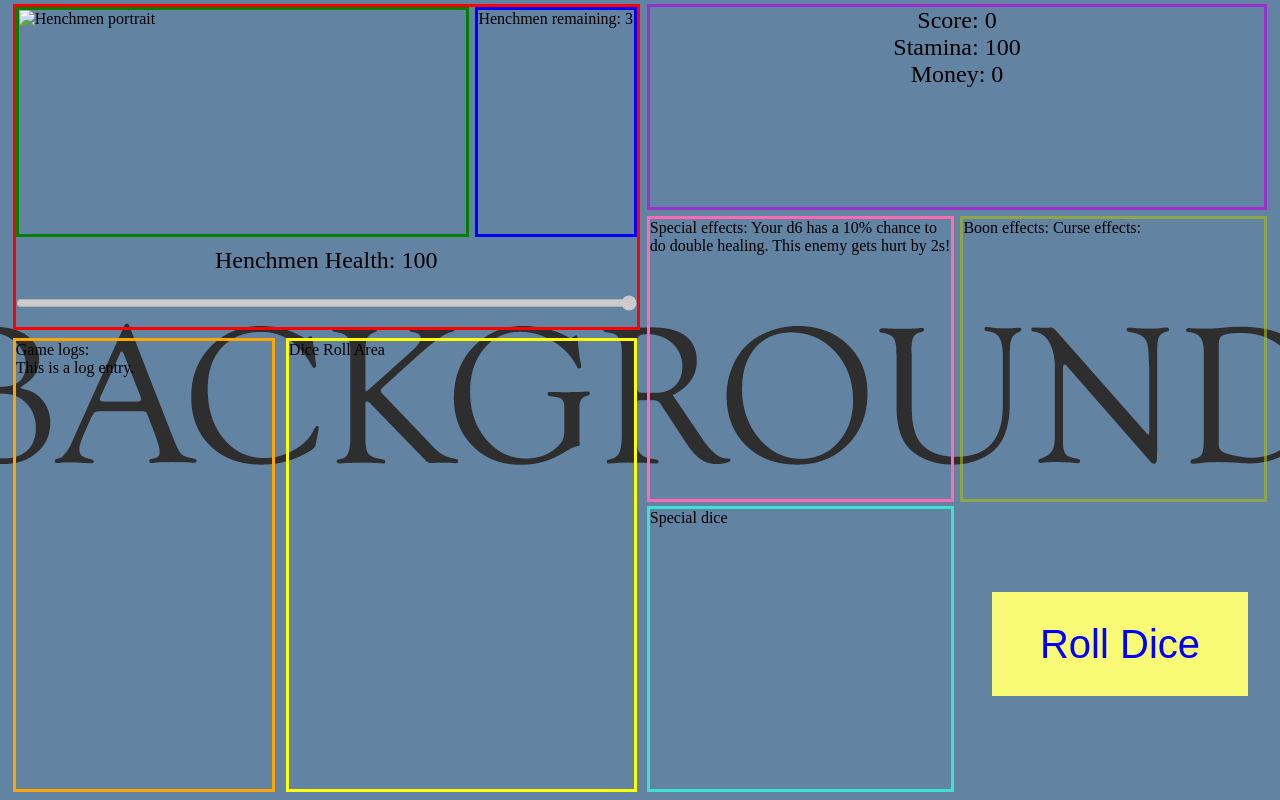
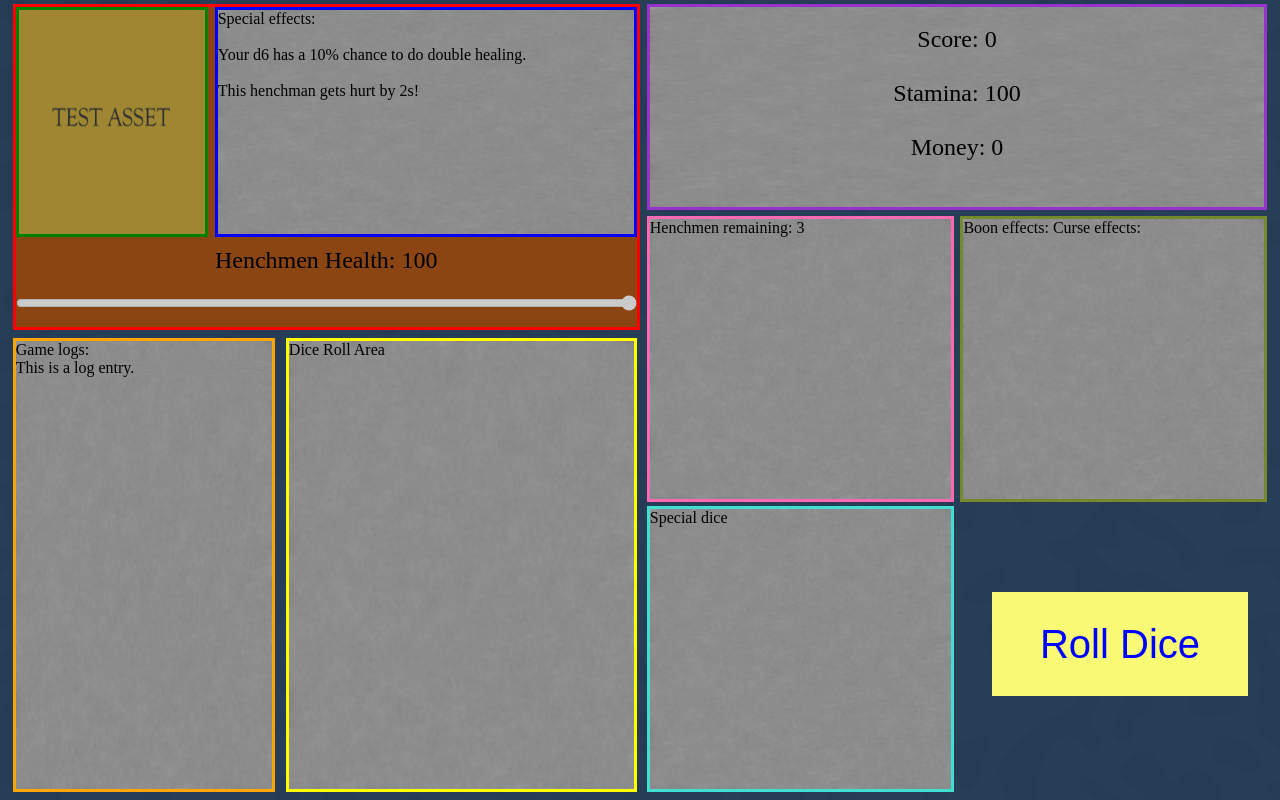
Before and after one commit to TurboPotatos/Capstone, a PHP site: page /game.html in a window 1280 px wide. Run offline with PHP 8.4, Linux system fonts and the light colour scheme.

Commit message:
Add background textures to css and roll button functionality

```diff
--- a/game.html
+++ b/game.html
@@ -3,15 +3,19 @@
 <head>
 	<meta charset="UTF-8">
 	<meta name="viewport" content="width=device-width, initial-scale=1.0">
-  <script src="src/js/Dice.js"></script>
+  <script type="module" src="src/js/test.js"></script>
   <link rel="stylesheet" href="src/css/styles.css">
 	<title>Henchmen Hospital</title>
 </head>
 <body>
   <div class="wrapper">
     <div id="henchmen">
-      <img src="#" alt="Henchmen portrait" id="henchmenPortrait">
-      <p>Henchmen remaining: 3</p>
+      <img src="src/media/testAsset.png" alt="Henchmen portrait" id="henchmenPortrait">
+      <p>
+        Special effects: <br><br>
+        Your d6 has a 10% chance to do double healing. <br><br>
+        This henchman gets hurt by 2s! <br>
+      </p>
 
       <!-- Display current health by changing the current value.
       Change "max" based on the current enemy's max health -->
@@ -32,15 +36,13 @@
     </div>
 
     <div id="gameStats">
-      <span id="score">Score: 0</span><br>
-      <span id="stamina">Stamina: 100</span><br>
-      <span id="money">Money: 0</span><br>
+      <div id="score">Score: 0</div><br>
+      <div id="stamina">Stamina: 100</div><br>
+      <div id="money">Money: 0</div><br>
     </div>
 
-    <div id="diceEffectsDisplay">
-      <span>Special effects: </span>
-      <span>Your d6 has a 10% chance to do double healing.</span>
-      <span>This enemy gets hurt by 2s!</span>
+    <div id="waveInfo">
+      <span>Henchmen remaining: 3</span>
     </div>
 
     <div id="collectableEffects">
@@ -53,7 +55,7 @@
     </div>
 
     <!-- TODO- link button to roll function onclick -->
-    <button type="button" onclick id="rollDiceBtn">Roll Dice</button>
+    <button type="button" id="rollDiceBtn">Roll Dice</button>
   </div>
 
 
--- a/src/css/styles.css
+++ b/src/css/styles.css
@@ -9,10 +9,25 @@
 	outline-style: none;
 }
 
+div {
+  background-image: url(../media/texture2.png);
+	background-size: 100% 100%;
+  background-repeat: no-repeat;
+  background-position: center;
+}
+
+p {
+	background-image: url(../media/texture2.png);
+	background-size: 100% 100%;
+  background-repeat: no-repeat;
+  background-position: center;
+}
+
 .wrapper {
 	width: 100vw;
   height: 100vh;
-  background-image: url(../media/background.png);
+  background-image: url(../media/background2.png);
+	background-size: cover;
   background-repeat: no-repeat;
   background-position: center;
   position: relative;
@@ -66,13 +81,15 @@
   position: relative;
   left: 1%;
   top: .5%;
+	background-image: none;
+	background-color:saddlebrown;
 }
 
 #henchmen img{
   border: solid green;
   position: absolute;
   height: 70%;
-  width: 72%;
+  width: 30%;
 }
 
 #henchmen span{
@@ -97,7 +114,7 @@
   right: 0;
   top: 0;
   height: 70%;
-  width: 25%;
+  width: 67%;
 }
 
 #gameLogs{
@@ -129,11 +146,19 @@
   right: 1%;
   width: 48%;
   height: 25%;
-  text-align: center;
+  /* text-align: center; */
   font-size: 24px;
+	display: flex;
+  align-items: center; /* Vertically center items */
+  justify-content: center; /* Horizontally center items */
+	flex-direction: column; /* Arrange items in a column */
 }
 
-#diceEffectsDisplay{
+#gameStats > div {
+	background-image: none;
+}
+
+#waveInfo{
   border: solid hotpink;
   position: absolute;
   right: 25.5%;
--- a/src/js/test.js
+++ b/src/js/test.js
@@ -13,7 +13,9 @@ function init() {
     }
 
     logoPicCannon = document.querySelector("#zimmerArtillery");
+    diceArea = document.querySelector("#diceArea");
     testPic = document.querySelector("#testPic");
+    rollDiceBtn = document.querySelector("#rollDiceBtn");
 
     anotherProperty = {
       property1: 12
@@ -37,13 +39,15 @@ function init() {
       let d20 = new Dice("d20");
       let roll = d20.roll();
       console.log(roll);
-      testPic.innerHTML = roll;
+      diceArea.innerHTML = roll;
+      diceArea.style.fontSize = "23rem";
+      diceArea.style.textAlign = "center";
 
-      if (testPic.style.backgroundColor != "blue") {
-        testPic.style.backgroundColor = "blue";
-      } else {
-        testPic.style.backgroundColor = "yellow";
-      }
+      // if (testPic.style.backgroundColor != "blue") {
+      //   testPic.style.backgroundColor = "blue";
+      // } else {
+      //   testPic.style.backgroundColor = "yellow";
+      // }
     }
   }
 
@@ -53,7 +57,8 @@ function init() {
 
   domAccessClassInstance.doStuff();
 
-  domAccessClassInstance.testPic.addEventListener("click", DOMAccess.getClicked);
+  domAccessClassInstance.diceArea.addEventListener("click", DOMAccess.getClicked);
+  domAccessClassInstance.rollDiceBtn.addEventListener("click", DOMAccess.getClicked);
 }
 
 window.onload = init;
```
Also changed, not shown: src/media/background2.png (added), src/media/texture1.png (added), src/media/texture2.png (added).
